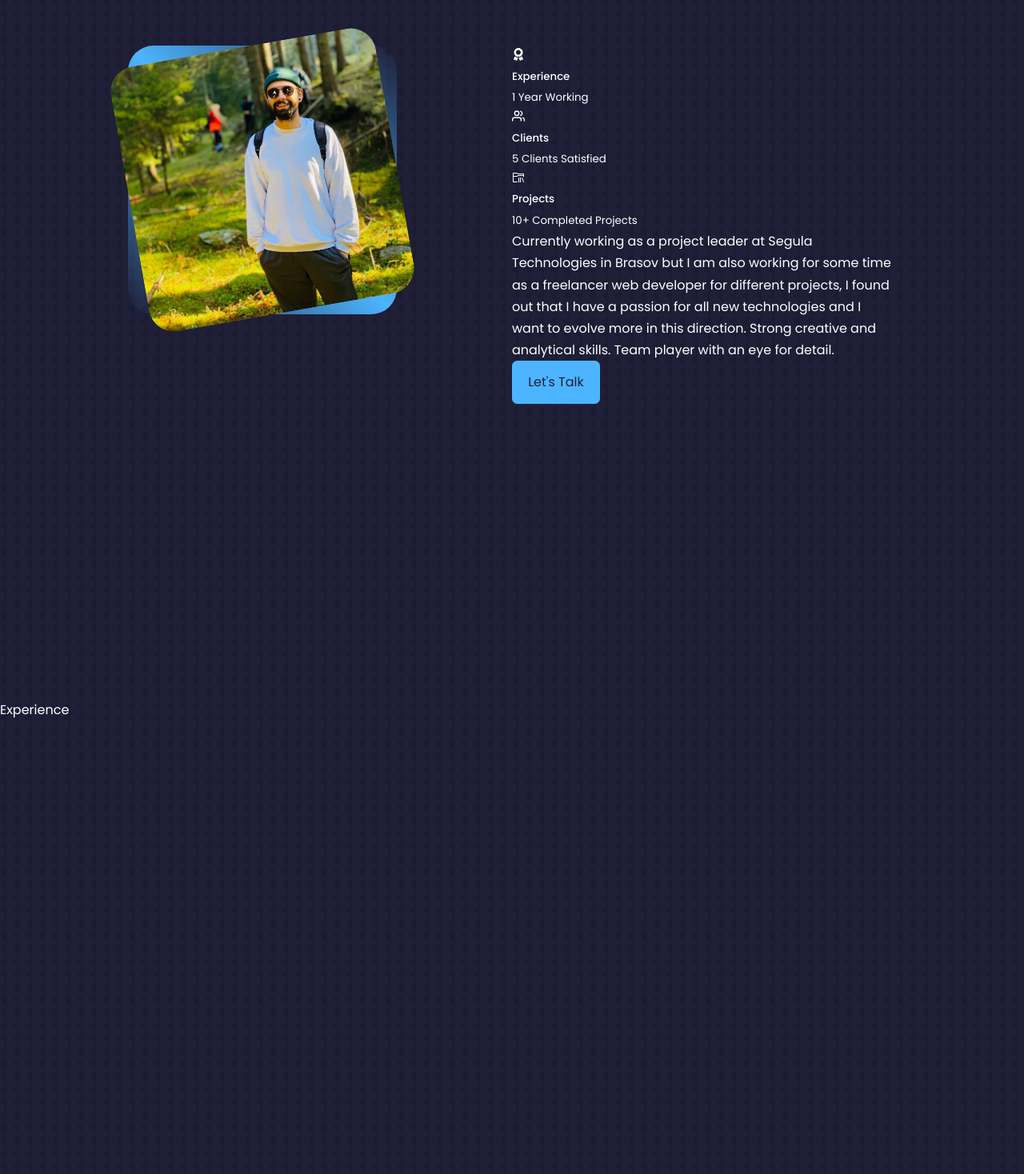
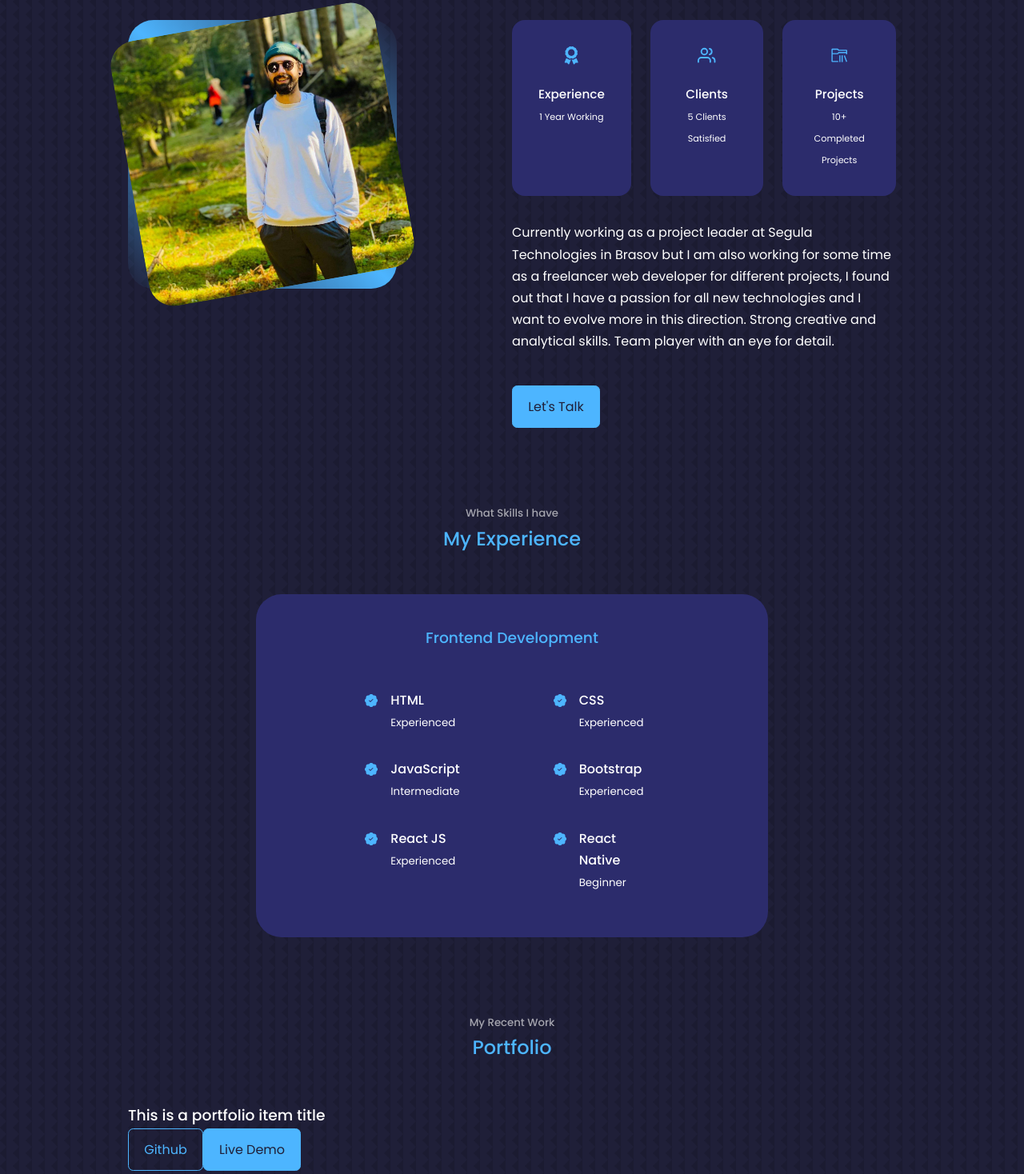
Before and after one commit to Dillassh/Portfolio-Vic, a React (Create React App) app: page / in a window 1280 px wide. Shown: the part 982-2450 px from the top of the page at 80% size. Built offline with nearby package versions, Linux system fonts and the light colour scheme.

Commit message:
experience

```diff
--- a/src/App.jsx
+++ b/src/App.jsx
@@ -2,7 +2,6 @@
 import Header from "./components/header/Header"
 import Nav from "./components/nav/Nav"
 import Experience from "./components/experience/Experience"
-import Services from "./components/services/Services"
 import Contact from "./components/contact/Contact"
 import Portfolio from "./components/portfolio/Portfolio"
 import Footer from "./components/footer/Footer"
@@ -18,7 +17,6 @@
         <Nav />
         <About />
         <Experience />
-        <Services />
         <Portfolio />
         <Contact />
         <Footer />
--- a/src/components/about/About.css
+++ b/src/components/about/About.css
@@ -17,4 +17,97 @@
     border-radius: 2rem;
     overflow: hidden;
     transform: rotate(-10deg);
+    transition: var(--transition);
 }
+
+.about__me-image:hover {
+    transform: rotate(0deg);
+}
+
+.about__cards {
+    display: grid;
+    grid-template-columns: repeat(3, 1fr);
+    gap: 1.5rem;
+}
+
+.about__card {
+    background: var(--color-bg-variant);
+    border: 1px solid transparent;
+    border-radius: 1rem;
+    padding: 2rem;
+    text-align: center;
+    transition: var(--transition);
+}
+
+.about__card:hover {
+    background: transparent;
+    border-color: var(--color-primary-variant);
+    cursor: default;
+}
+
+.about__icon {
+    color: var(--color-primary);
+    font-size: 1.4rem;
+    margin-bottom: 1rem;
+}
+
+.about__card h5 {
+    font-size: 0.95rem;
+}
+
+.about__card small {
+    font-size: 0.7rem;
+    color: var(--color-light);
+}
+
+.about__content p {
+    margin: 2rem 0 2.6rem;
+    color: var(--color-light);
+}
+
+/* ===== Medium devices ===== */
+
+@media (max-width: 1020px) {
+    .about__container {
+        grid-template-columns: 1fr;
+        gap: 0;
+    }
+
+    .about__me {
+        width: 50%;
+        margin: 2rem auto 4rem;
+    }
+
+    .about__content p {
+        margin:  1rem 0 1.5rem;
+    }
+}
+
+/* ===== Small devices ===== */
+
+@media (max-width: 600px) {
+     .about__me {
+        width: 65%;
+        margin: 0 auto 3rem;
+
+
+     }
+
+     .about__cards {
+        grid-template-columns: 1fr 1fr;
+        gap: 0.5rem;
+
+     }
+
+     .about__content {
+        text-align: center;
+     }
+
+     .about__card {
+
+     }
+
+     .about__content p {
+        margin: 1.5rem 0;
+     }
+}
--- a/src/components/about/About.jsx
+++ b/src/components/about/About.jsx
@@ -14,7 +14,7 @@
       <div className="container about__container">
         <div className="about__me">
           <div className="about__me-image">
-            <img src={ME} alt="about image" />
+            <img src={ME} alt="meme" />
           </div>
         </div>
 
--- a/src/components/experience/Experience.css
+++ b/src/components/experience/Experience.css
@@ -0,0 +1,67 @@
+
+
+.experience__container {
+    max-width: 50vw;
+    gap: 2rem;
+
+}
+
+.experience__p {
+    width: 100px;
+}
+
+.experience__container > div {
+    background: var(--color-bg-variant);
+    padding: 2.4rem 5rem;
+    border-radius: 2rem;
+    border: 1px solid transparent;
+    transition: var(--transition);
+}
+
+.experience__container > div:hover {
+    background: transparent;
+    border-color:  var(--color-primary-variant);
+    cursor: default;
+}
+
+.experience__container > div h3 {
+    text-align: center;
+    margin-bottom: 2rem;
+    color: var(--color-primary);
+}
+
+.experience__content {
+    /* display: grid;
+    grid-template-columns: 1fr 1fr ;
+    row-gap: 2rem; */
+
+    display: flex;
+    flex-wrap: wrap;
+    justify-content: space-evenly;
+
+
+}
+
+.experience__details {
+    display: flex;
+    gap: 1rem;
+    padding: 1rem 3rem;
+
+
+}
+
+.experience__details-icon {
+    margin-top: 6px;
+    color: var(--color-primary);
+}
+
+@media (max-width:1024px) {
+    .experience__container {
+        max-width: 100vw;
+        padding-top: 50px;
+    }
+}
+
+@media (max-width:600px) {
+
+}
--- a/src/components/experience/Experience.jsx
+++ b/src/components/experience/Experience.jsx
@@ -1,9 +1,52 @@
 import React from 'react'
 import "./Experience.css"
+import {BsPatchCheckFill} from "react-icons/bs"
 
 const Experience = () => {
   return (
-    <section id='experience'>Experience</section>
+    <section id='experience'>
+      <h5>What Skills I have</h5>
+      <h2>My Experience</h2>
+
+      <div className='container experience__container'>
+        <div className="experience__frontend">
+            <h3>Frontend Development</h3>
+            <div className="experience__content">
+              <article className="experience__details">
+                <BsPatchCheckFill className='experience__details-icon'/>
+                <div className="experience__p"><h4>HTML</h4>
+                <small className='text-light'>Experienced</small></div>
+              </article>
+              <article className="experience__details">
+                <BsPatchCheckFill className='experience__details-icon'/>
+                <div className="experience__p"><h4>CSS</h4>
+                <small className='text-light'>Experienced</small></div>
+              </article>
+              <article className="experience__details">
+                <BsPatchCheckFill className='experience__details-icon'/>
+                <div className="experience__p"><h4>JavaScript</h4>
+                <small className='text-light'>Intermediate</small></div>
+              </article>
+              <article className="experience__details">
+                <BsPatchCheckFill className='experience__details-icon'/>
+                <div className="experience__p"><h4>Bootstrap</h4>
+                <small className='text-light'>Experienced</small></div>
+              </article>
+              <article className="experience__details">
+                <BsPatchCheckFill className='experience__details-icon'/>
+                <div className="experience__p"><h4>React JS</h4>
+                <small className='text-light'>Experienced</small></div>
+              </article>
+              <article className="experience__details">
+                <BsPatchCheckFill className='experience__details-icon'/>
+                <div className="experience__p"><h4>React Native</h4>
+                <small className='text-light'>Beginner</small></div>
+              </article>
+            </div>
+        </div>
+
+      </div>
+    </section>
   )
 }
 
--- a/src/components/header/HeaderSocials.jsx
+++ b/src/components/header/HeaderSocials.jsx
@@ -6,9 +6,9 @@
 const HeaderSocials = () => {
   return (
     <div className='header__socials'>
-        <a href="https://linkedin.com" target="_blank" ><BsLinkedin/></a>
-        <a href="https://github.com" target="_blank"><FaGithub/></a>
-        <a href="https://dribbble.com" target="_blank"><FiDribbble/></a>
+        <a href="https://linkedin.com" ><BsLinkedin/></a>
+        <a href="https://github.com"><FaGithub/></a>
+        <a href="https://dribbble.com"><FiDribbble/></a>
         </div>
   )
 }
--- a/src/components/portfolio/Portfolio.jsx
+++ b/src/components/portfolio/Portfolio.jsx
@@ -3,7 +3,19 @@
 
 const Portfolio = () => {
   return (
-    <section id='portfolio'>Portfolio</section>
+    <section id='portfolio'>
+      <h5>My Recent Work</h5>
+      <h2>Portfolio</h2>
+
+      <div className="container portfolio__container">
+        <article className="portfolio__item">
+          <div className="portfolio__item-image"></div>
+          <h3>This is a portfolio item title</h3>
+          <a href="https://github.com" className='btn' >Github</a>
+          <a href="https://github.com" className='btn btn-primary' >Live Demo</a>
+        </article>
+        </div>
+    </section>
   )
 }
 
--- a/src/components/services/Services.jsx
+++ /dev/null
@@ -1,10 +0,0 @@
-import React from 'react'
-import "./Services.css"
-
-const Services = () => {
-  return (
-    <section id='services'>Services</section>
-  )
-}
-
-export default Services
--- a/src/index.css
+++ b/src/index.css
@@ -55,8 +55,8 @@
 }
 
 section {
-  margin-top: 8rem;
-  height: 100vh;
+  margin: 6rem 0;
+
 }
 
 section > h2, section > h5 {
```
Also changed, not shown: src/components/testimonials/Testimonials.jsx (deleted, +0 -10 lines), src/components/services/Services.css (deleted), src/components/testimonials/Testimonials.css (deleted).
